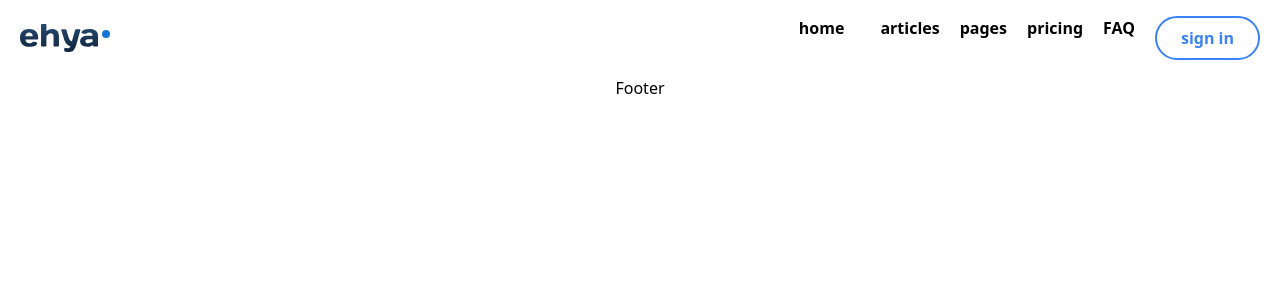
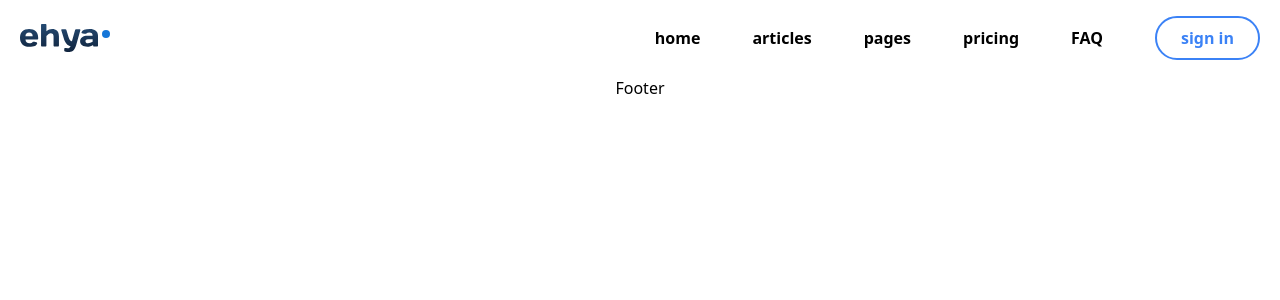
Before and after one commit to Yousif-Ashkanani-nv22173/blog-project, a React (Create React App) app: page / in a window 1280 px wide. Shown: the top 300 px of the page. Built offline with nearby package versions, Linux system fonts and the light colour scheme.

Commit message:
3 - Creating Header

```diff
--- a/src/components/Header.jsx
+++ b/src/components/Header.jsx
@@ -1,36 +1,56 @@
 import React from 'react'
 import { images } from '../constants'
 
+const NavItemsInfo = [
+  { name: 'home' },
+  { name: 'articles' },
+  { name: 'pages' },
+  { name: 'pricing' },
+  { name: 'FAQ ' },
 
-
+]
+const NavItems = ({ name }) => {
+  return (
+    <li className='relative group'>
+      <a href="/" className='px-4 py-2'>
+      { name }
+      </a>
+      <span className="cursor-pointer text-blue-500 absolute transition-all duration-500 font-bold right-0 top-0 group-hover:right-[90%] opacity-0 group-hover:opacity-100">
+        /
+      </span>
+    </li>
+  );
+};
 const Header = () => {
   return (
     <section>
       <header className="container mx-auto px-5 flex justify-between py-4 items-center">
         <div>
 
-<img src={images.Logo} alt="logo" />
+          <img src={images.Logo} alt="logo" />
 
         </div>
         <div className="flex gap-x-9 items-center">
           <ul className="flex gap-x-5 font-semibold">
-           <li className='relative group'>
-            <a href="/"className='px-4 py-2'>home</a>
-            <span className="cursor-pointer text-blue-500 absolute transition-all duration-500 font-bold right-0 top-0 group-hover:right-[90%] opacity-0 group-hover:opacity-100">
-            /
-          </span>
-              </li>
-           <li>
-            <a href="">articles</a>
-           </li>
-           <li><a href="">pages</a></li>
-           <li><a href="">pricing</a></li>
-           <li><a href="">FAQ</a></li>
-<button className="border-2 border-blue-500 px-6 py-2 rounded-full text-blue-500 font-semibold hover:bg-blue-500 hover:text-white transition-all duration-500">
-sign in
-</button>
+
+              <a href="/" className='px-4 py-2'></a>
+
+              <span className="cursor-pointer text-blue-500 absolute transition-all duration-500 font-bold right-0 top-0 group-hover:right-[90%] opacity-0 group-hover:opacity-100">
+                /
+              </span>
+              {NavItemsInfo.map((item) => (
+                <NavItems key={item.name} name={item.name} />
+
+
+              ))}
+
+
+
 
           </ul>
+          <button className="border-2 border-blue-500 px-6 py-2 rounded-full text-blue-500 font-semibold hover:bg-blue-500 hover:text-white transition-all duration-500">
+            sign in
+          </button>
         </div>
       </header>
     </section>
```
Also changed, not shown: src/components/MainLayout.jsx (+4 -4 lines).
